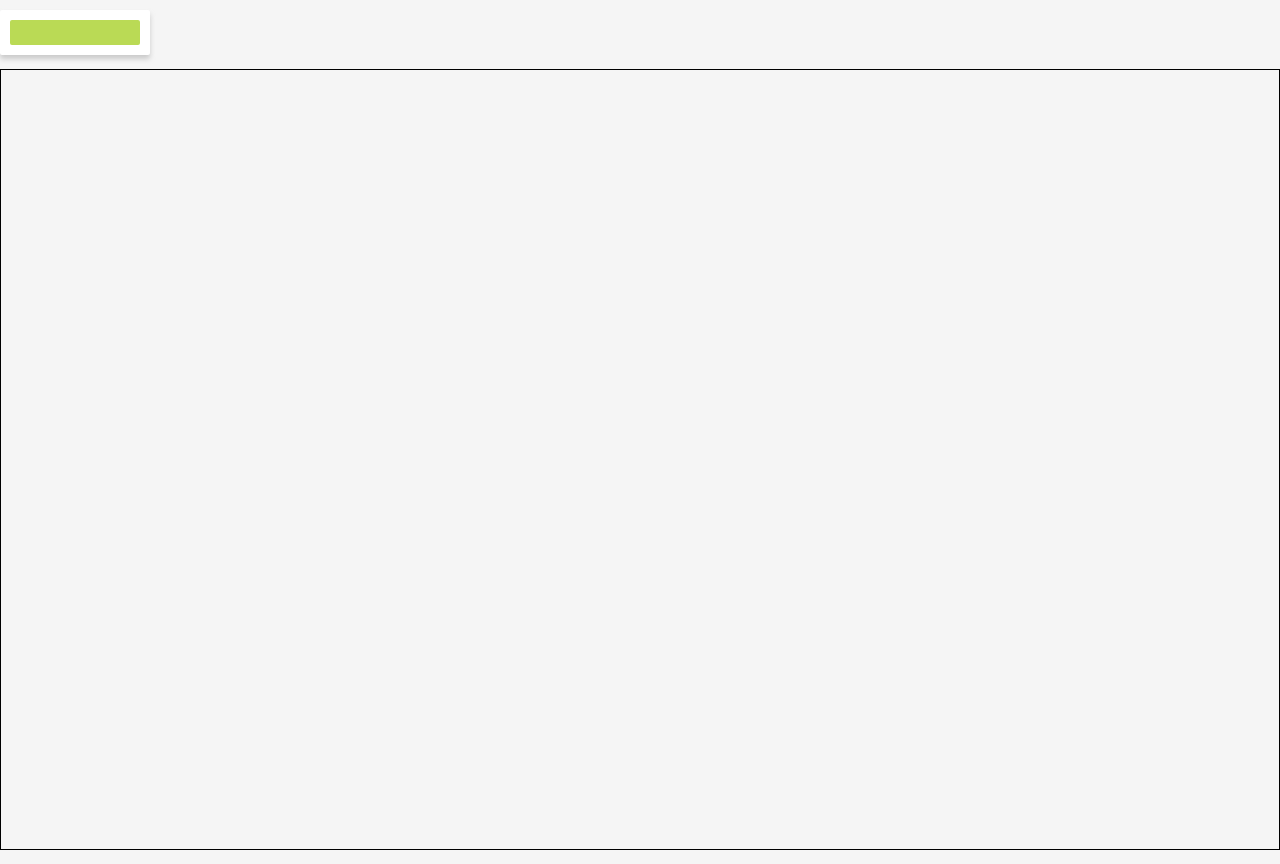
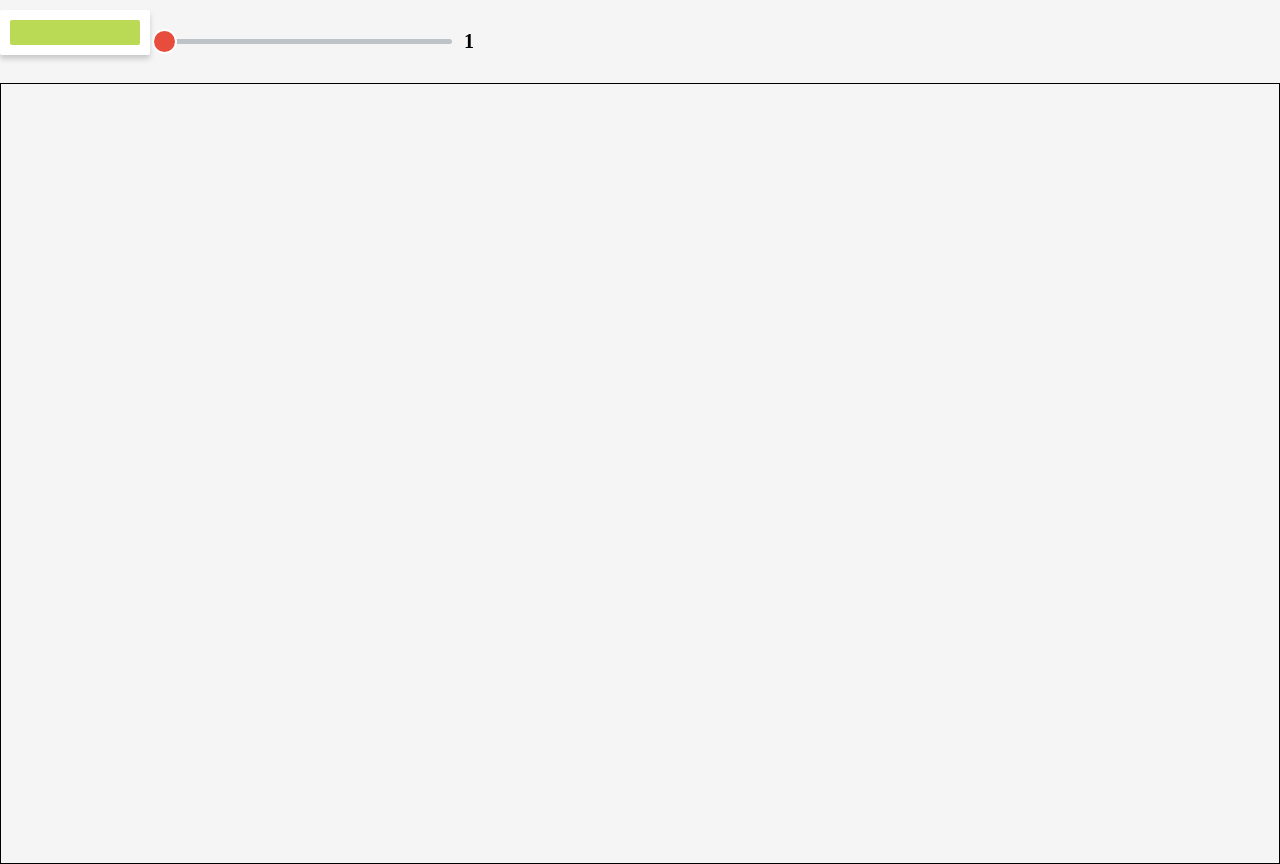
Before and after one commit to luksari/canvy, a React (Create React App) app: page / in a window 1280 px wide. Built offline with nearby package versions, Linux system fonts and the light colour scheme; what typesafe-actions would draw is missing.

Commit message:
Created Thickness picker

```diff
--- a/src/components/ThicknessPicker.tsx
+++ b/src/components/ThicknessPicker.tsx
@@ -1,10 +1,49 @@
-import React from 'react'
+import React, { useState, useEffect, SyntheticEvent } from 'react'
 import { connect } from 'react-redux';
 import { RootState } from 'MyTypes';
 import { selectThickness } from '../containers/Toolbar/duck/actions'
+import styled from 'styled-components';
+
+const Wrapper = styled.div`
+    display: flex;
+    flex-direction: row;
+    flex-wrap: nowrap;
+    justify-content: space-between;
+    align-items: center;
+`
+const StyledValue = styled.p`
+    font-size: 2rem;
+    font-weight: bold;
+    margin-left: 10px;
+`
+const StyledInput = styled.input`
+    -webkit-appearance: none;
+    background-color: #bdc3c7;
+    width: 300px;
+    height: 5px;
+    border-radius: 5px;
+    outline: 0;
+    &::-webkit-slider-thumb{
+        -webkit-appearance: none;
+        background-color: #e74c3c;
+        width: ${props => ((props.value as number) < 2 ? (props.value as number) * 25 : 40)}px;
+        height: ${props => ((props.value as number) < 2 ? (props.value as number) * 25 : 40)}px;
+        border-radius: 50%;
+        border: 2px solid white;
+        cursor: pointer;
+        transition: .3s ease-in-out;
+        &:hover{
+            background-color: white;
+            border: 2px solid #e74c3c;
+        }
+        &:active{
+            transform: scale(1.6);
+        }
+    }
+`
 
 const mapDispatchToProps = {
-    selectThickness
+    selectThickness,
 }
 
 const mapStateToProps = ( { toolbarReducer } : RootState) => ({
@@ -13,12 +52,23 @@ const mapStateToProps = ( { toolbarReducer } : RootState) => ({
 
 type Props = ReturnType<typeof mapStateToProps> & typeof mapDispatchToProps
 
-const ThicknessPickerRaw : React.FC<Props> = () => {
-  return (
-    <div>
+const ThicknessPickerRaw : React.FC<Props> = ( { thickness, selectThickness } : Props) => {
 
-    </div>
-  )
+    const [getThickness, setThickness] = useState(thickness)
+
+    const handleChange = (event : SyntheticEvent) => {
+        const value = parseInt((event.target as HTMLInputElement).value)
+        // Needed it because of React Controlled Inputs
+        setThickness(value)
+        selectThickness(value)
+    }
+
+    return (
+        <Wrapper>
+            <StyledInput type="range" min="1" max="10" step="1" value={getThickness} onChange={handleChange} />
+            <StyledValue>{thickness}</StyledValue>
+        </Wrapper>
+    )
 }
 
 export const ThicknessPicker = connect(mapStateToProps, mapDispatchToProps)(ThicknessPickerRaw)
--- a/src/containers/Toolbar/Toolbar.tsx
+++ b/src/containers/Toolbar/Toolbar.tsx
@@ -4,6 +4,7 @@ import { selectColor, selectThickness } from './duck/actions'
 import { ToolbarState } from './duck/reducer';
 import styled from 'styled-components';
 import {ColorPicker} from '../../components/ColorPicker';
+import { ThicknessPicker } from '../../components/ThicknessPicker';
 
 const mapStateToProps = ( toolbarReducer : ToolbarState) => ({
     color: toolbarReducer.color,
@@ -26,6 +27,7 @@ const ToolbarContainer = styled.div`
 const ToolbarRaw : React.FunctionComponent<Props> = () => (
     <ToolbarContainer>
        <ColorPicker/>
+       <ThicknessPicker/>
     </ToolbarContainer>
 )
 
--- a/src/containers/Toolbar/duck/reducer.ts
+++ b/src/containers/Toolbar/duck/reducer.ts
@@ -19,7 +19,7 @@ export const toolbarReducer = combineReducers<ToolbarState, ToolbarAction>({
             default: return state;
         }
     },
-    thickness: (state: number = 3, action: ToolbarAction) => {
+    thickness: (state: number = 1, action: ToolbarAction) => {
         const { SELECT_THICKNESS } = constants
         switch(action.type){
             case SELECT_THICKNESS: return action.payload;
```
